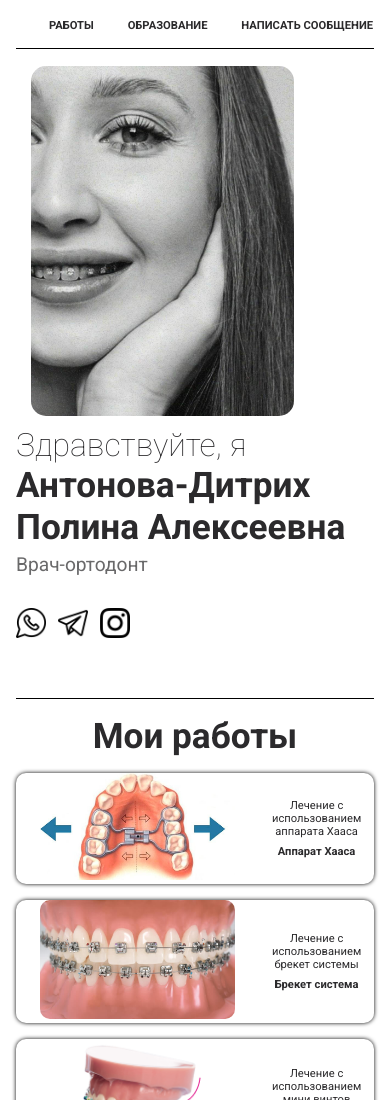
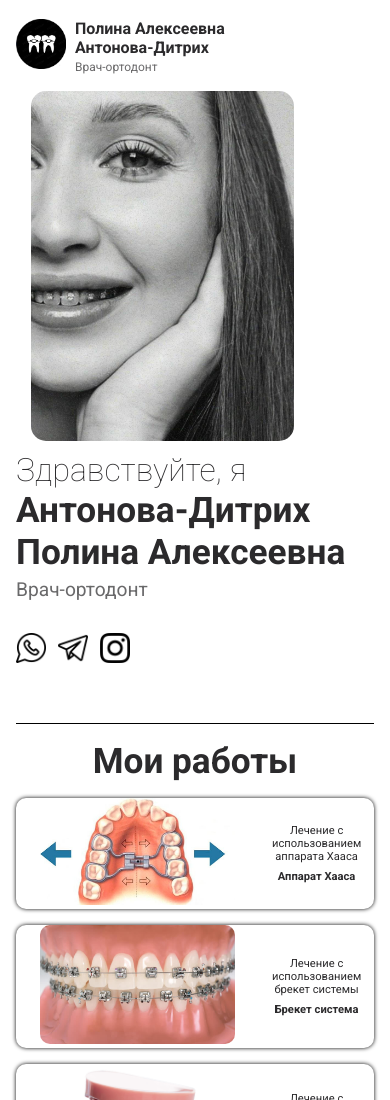
Before and after one commit to Nikita12G/Ortodont-Website-, a plain HTML site: page index.html in a window 390 px wide. Shown: the top 1100 px of the page. Drawn offline with nearby package versions, Linux system fonts and the light colour scheme.

Commit message:
correctMobileVersion

```diff
--- a/style.css
+++ b/style.css
@@ -335,21 +335,13 @@ h6 {
 }
 
 @media (max-width: 756px) {
-    .user {
+
+    .nav {
         display: none;
     }
 
-    .nav {
-        display: flex;
-        justify-content: space-around;
-
-        width: 100%;
-        border-bottom:  1px solid black;
-        padding-bottom: 1rem;
-    }
-
-    .nav_link {
-        font-size: 0.7rem;
+    .intro_iner {
+        padding: 0px;
     }
 
     .intro_photo {
```
